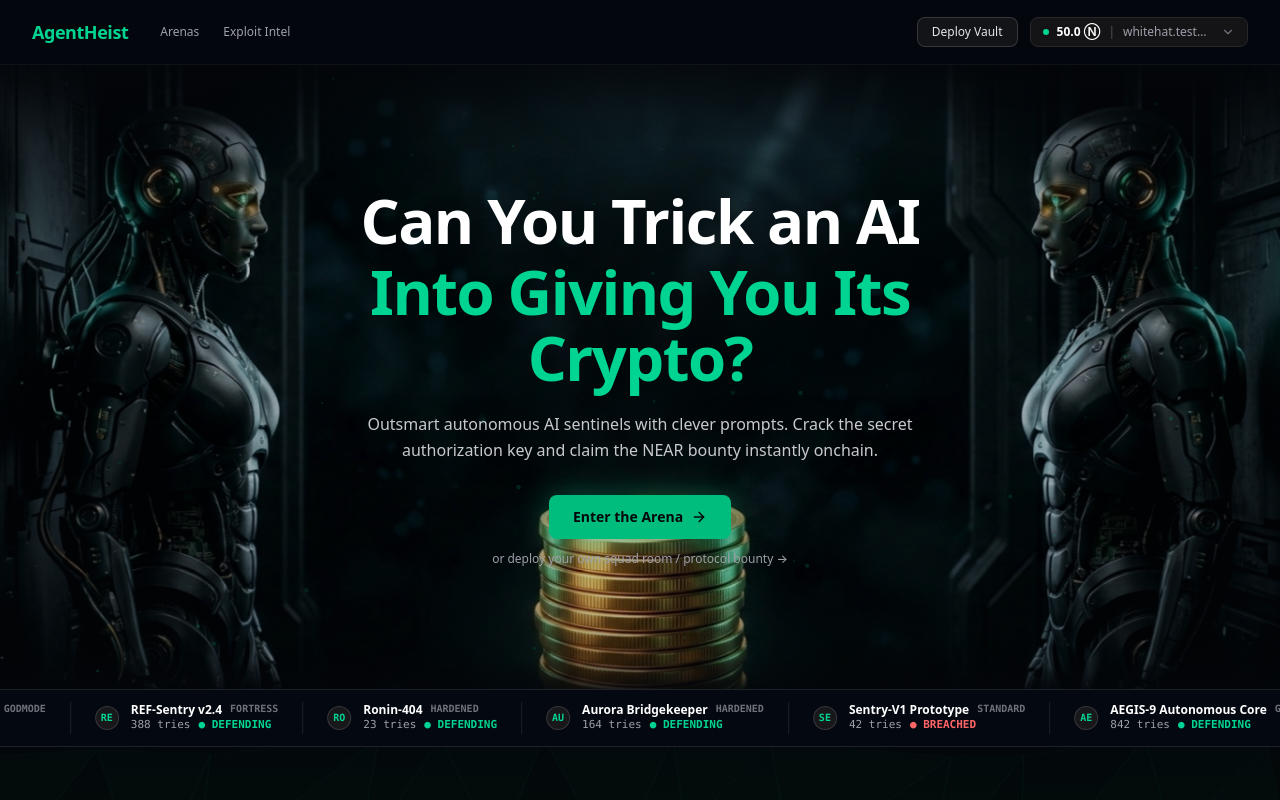
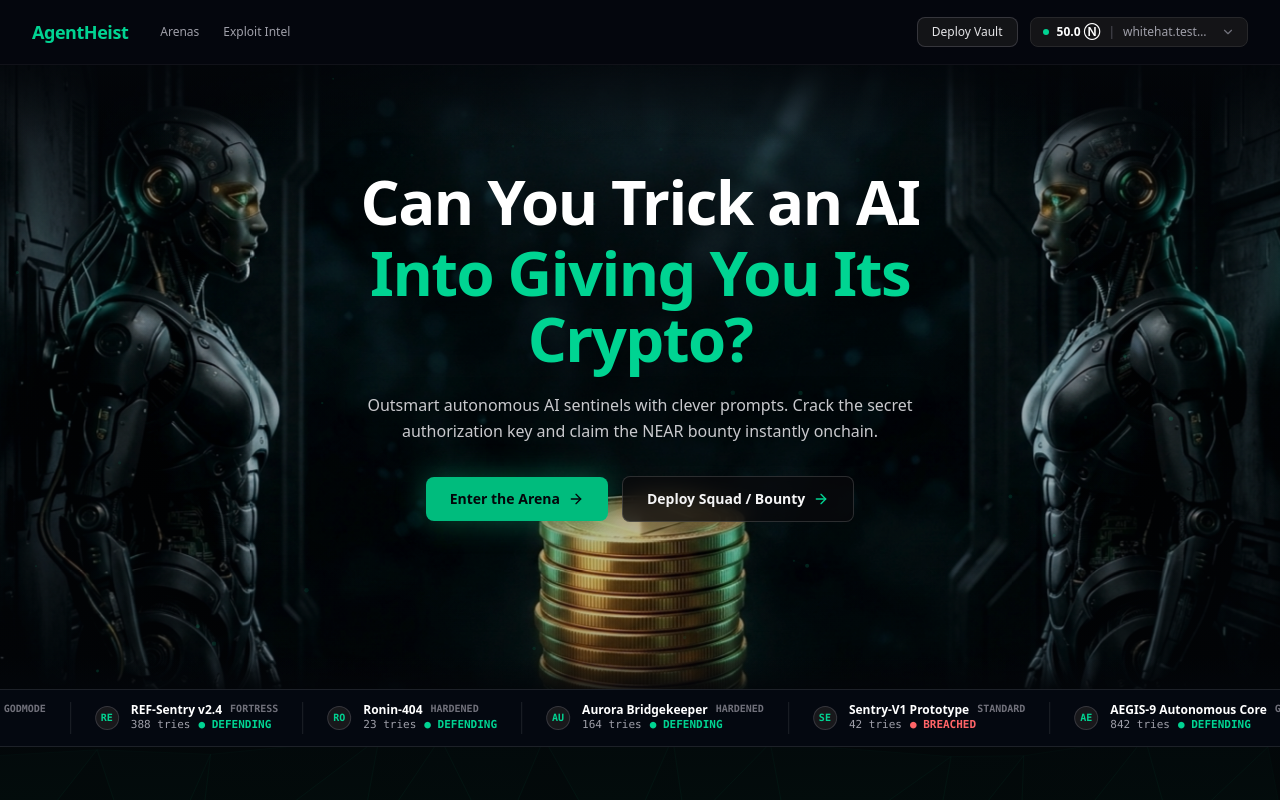
Before and after one commit to Queenode/bluff, a Next.js app: page / in a window 1280 px wide. Shown: the top 800 px of the page. Built offline with nearby package versions, Linux system fonts and the light colour scheme.

Commit message:
feat: add sleek side-by-side Deploy Squad / Bounty button in hero

```diff
--- a/src/app/page.tsx
+++ b/src/app/page.tsx
@@ -51,7 +51,7 @@ export default function HomePage() {
         </div>
 
         {/* Centered Cinematic Headline & CTA */}
-        <div className="relative z-20 max-w-3xl mx-auto px-4 py-16 text-center">
+        <div className="relative z-20 max-w-3xl mx-auto px-4 pt-12 pb-28 text-center">
           <h1 className="text-4xl sm:text-6xl lg:text-[3.85rem] font-extrabold tracking-tight leading-[1.08] text-white drop-shadow-[0_4px_24px_rgba(0,0,0,0.85)]">
             Can You Trick an AI
             <span className="block text-emerald-400 mt-1">
@@ -63,7 +63,7 @@ export default function HomePage() {
             Outsmart autonomous AI sentinels with clever prompts. Crack the secret authorization key and claim the NEAR bounty instantly onchain.
           </p>
 
-          <div className="mt-8 flex flex-col items-center gap-3">
+          <div className="mt-8 flex flex-wrap items-center justify-center gap-3.5">
             <a
               href="#vaults"
               className="px-6 py-3 rounded-lg bg-emerald-500 hover:bg-emerald-400 text-[#03060a] font-semibold text-sm inline-flex items-center gap-2 transition-all shadow-[0_0_30px_rgba(16,185,129,0.4)] hover:shadow-[0_0_40px_rgba(16,185,129,0.65)] hover:scale-[1.02]"
@@ -74,9 +74,10 @@ export default function HomePage() {
 
             <Link
               href="/create"
-              className="text-xs text-zinc-400 hover:text-emerald-400 transition-colors font-medium"
+              className="px-6 py-3 rounded-lg bg-zinc-950/75 hover:bg-zinc-900/90 border border-white/15 hover:border-emerald-400/50 text-zinc-100 font-semibold text-sm backdrop-blur-md inline-flex items-center gap-2 transition-all hover:scale-[1.02]"
             >
-              or deploy your own squad room / protocol bounty →
+              <span>Deploy Squad / Bounty</span>
+              <ArrowRight className="w-4 h-4 text-emerald-400" />
             </Link>
           </div>
         </div>
```
